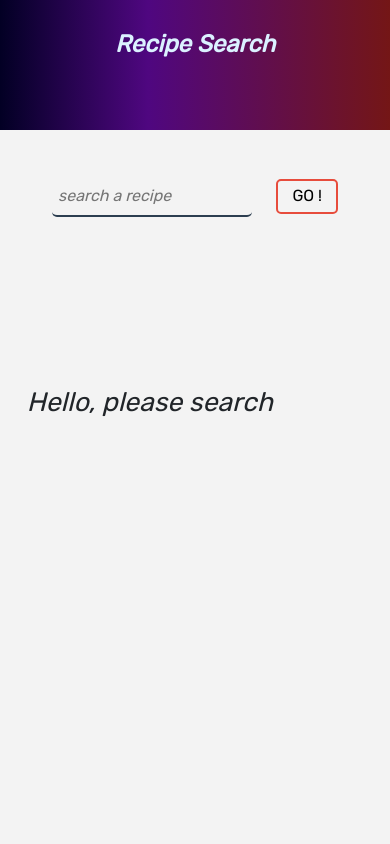
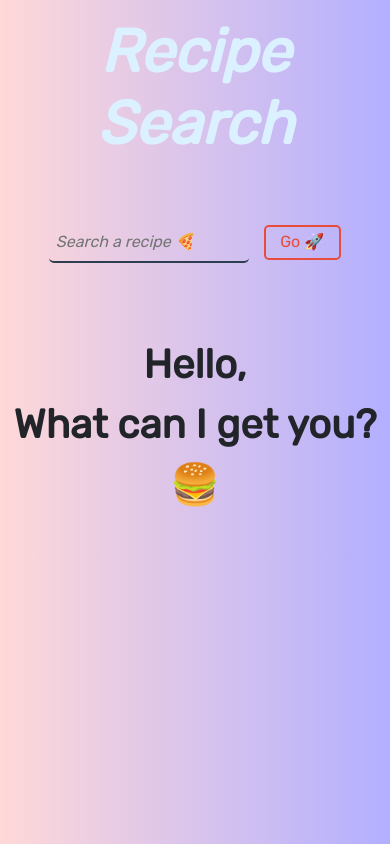
Before and after one commit to ahmedzacky/react-router-playground, a React (Create React App) app: page / in a window 390 px wide. Built offline with nearby package versions, Linux system fonts and the light colour scheme.

Commit message:
emojis, animations

```diff
--- a/package.json
+++ b/package.json
@@ -3,9 +3,9 @@
   "version": "0.1.0",
   "private": true,
   "dependencies": {
+    "aos": "^2.3.4",
     "bootstrap": "^4.1.1",
     "react": "^16.4.1",
-    "react-aos": "^1.0.1",
     "react-dom": "^16.4.1",
     "react-router-dom": "^4.3.1",
     "react-scripts": "1.1.4"
--- a/public/index.html
+++ b/public/index.html
@@ -19,7 +19,7 @@
       work correctly both with client-side routing and a non-root public URL.
       Learn how to configure a non-root public URL by running `npm run build`.
     -->
-    <title>React App</title>
+    <title>Recipe Search</title>
   </head>
   <body>
     <noscript>
--- a/src/App.css
+++ b/src/App.css
@@ -2,7 +2,9 @@
 
 body {
   font-family: 'Rubik', sans-serif;
-  background:#f3f3f3;
+  font:#f3f3f3;
+  background: rgb(116,22,22);
+  background: linear-gradient(90deg, rgba(116,22,22,1) 0%, rgba(255,224,235,1) 0%, rgba(255,216,216,1) 0%, rgba(179,175,255,1) 100%);
 }
 
 img {
@@ -12,9 +14,10 @@ img {
 
 
 .message{
-  margin: 5em 1em;
-  font-size: 20pt;
-  font-style: italic;
+  margin: 5em auto;
+  font-size: 30pt;
+  font-weight: 800;
+
 }
 
 a {
@@ -22,9 +25,9 @@ a {
   font-weight: 700;
 }
 a:hover{
-  color: #e74c3c;
   text-decoration: none;
 }
+
 button:focus {
   outline: none;
 }
@@ -38,11 +41,10 @@ form{
 }
 
 .App-header {
-  background: rgb(2,0,36);
-  background: linear-gradient(90deg, rgba(2,0,36,1) 0%, rgba(79,7,128,1) 38%, rgba(116,22,22,1) 100%);
-  height: 130px;
-  margin-bottom: 3rem;
-  padding: 30px
+  height: 80px;
+  margin: 2rem 0;
+  text-align: center;
+  font-size: 30pt;
 }
 
 #App-title {
@@ -54,16 +56,27 @@ form{
 #App-title a{
   color: #DBF1FF;
 }
+
+form{
+  margin-top: 6rem;
+}
+
+
 .recipe_button {
   border: solid 2px #e74c3c;
   background: transparent;
   padding: 0.4rem 0.6rem;
   margin: 0 0.2rem;
-  border-radius: 1px;
+  border-radius: 5px;
   font-size: 0.8rem;
   text-transform: uppercase;
   font-weight: 500;
   margin-left: 0.7rem;
+}
+
+.recipe_button:hover{
+  background-color: #e74c3c;
+  color: #fff;
 }
 
 .recipes__box {
@@ -90,14 +103,13 @@ form{
   text-transform: uppercase;
   font-weight: 600;
   font-size: 0.8rem;
-   /* letter-spacing: 2px; */
 }
 
 .recipes__subtitle span {
-  text-transform: none;
-  font-weight: 400;
+  font-weight: 800;
+  color: #e74c3c;
   font-size: 0.8rem;
-  letter-spacing: 1px;
+  margin-left: 1em;
 }
 
 .form__input {
@@ -105,7 +117,6 @@ form{
   border: 0;
   border-radius: 5px;
   border-bottom: solid 2px #2c3e50;
-  margin-right: 10px;
   font-style: italic;
   width: 200px;
   padding: 0.4rem;
@@ -118,19 +129,17 @@ form{
   padding: 0.2rem 0.9rem;
   border-radius: 1px;
   font-size: 1rem;
-  text-transform: uppercase;
   font-weight: 500;
   margin-left: 0.9rem;
   border-radius: 5px;
+  color: #e74c3c;
 }
 
 .form__button:hover{
-  border-radius: 5px;
   background-color: #e74c3c;
   color: #DBF1FF;
   cursor: pointer;
 }
-
 
 input[type="text"] {
   outline: none;
@@ -146,9 +155,17 @@ input[type="text"] {
 }
 
 @media only screen and (max-width: 600px) {
+  .App-header {
+    margin: 1rem 0;
+  }
+  form{
+    margin: 8em auto 2em auto;
+  }
+  .message{
+    margin: 1em auto;
+  }
   .active-recipe {
-    margin: 0 0 1em 0;
-    /* max-width: 300px; */
+    margin: 8em 0;
     width: 100%;
     height: 100%;
   }
@@ -175,25 +192,23 @@ input[type="text"] {
 
 .active-recipe__title {
   text-transform: uppercase;
-  letter-spacing: 2px;
-  margin-top: 1em;
-  margin-bottom: 1em;
+  margin: 1em 0;
+  font-weight: bold;
+  font-size: 16pt;
 }
 
 
-.active-recipe__publisher, .active-recipe__website {
+.active-recipe__calories, .active-recipe__website {
   text-transform: uppercase;
   font-size: 1.2rem;
-  margin: 1rem 0;
-  margin-top: 2em;
-
+  margin: 2rem 0;
+  font-weight: bold;
+  font-size: 16pt;
 }
 
-.active-recipe__publisher span {
-  text-transform: none;
-  font-weight: 300;
+.active-recipe__calories span {
   color: #e74c3c;
-  font-style: italic;
+  font-style: bold;
   margin-left: 5px;
 }
 
@@ -210,8 +225,18 @@ input[type="text"] {
   background: transparent;
   padding: 0.2rem 0.9rem;
   margin: 0 0.2rem;
-  border-radius: 1px;
+  border-radius: 5px;
   font-size: 1rem;
   text-transform: uppercase;
   font-weight: 500;
 }
+
+.active-recipe__button:hover{
+  background-color: #e74c3c;
+  color: #fff;
+}
+
+
+.ingredients{
+  margin-bottom: 1em;
+}
--- a/src/App.js
+++ b/src/App.js
@@ -1,22 +1,25 @@
 import React, { Component } from 'react';
 import {Link} from 'react-router-dom';
 import './App.css';
-import Form from './components/Form'
 import {API_KEY, API_ID} from './api'
 import Recipes from './components/Recipes'
 
+
+// a simple form that fetches data from api on submit
+// reponse is submitted to Recipes
 class App extends Component {
   state = {
     recipes: [],
 	hasLoaded: false
 }
+	//for local use add https://cors-anywhere.herokuapp.com/ before api link
   getRecipe = async (e) => {
 	e.preventDefault()
+	this.setState({isLoading: true})
     const recipeName = e.target.elements.recipeName.value
-    const req = await fetch( `https://cors-anywhere.herokuapp.com/https://api.edamam.com/search?q=${recipeName}&app_id=${API_ID}&app_key=${API_KEY}&SameSite=None`)
+    const req = await fetch( `https://api.edamam.com/search?q=${recipeName}&app_id=${API_ID}&app_key=${API_KEY}&SameSite=None`)
     const data = await req.json()
     this.setState({recipes: data.hits, hasLoaded: true})
-    console.log(this.state.recipes)
   }
   render() {
     return (
@@ -24,11 +27,51 @@ class App extends Component {
         	<header className="App-header">
           		<h1 id="App-title"><Link to ="/">Recipe Search</Link></h1>
         	</header>
-        <Form getRecipe={this.getRecipe}/>
+        	<form onSubmit={this.getRecipe} >
+          		<input className="form__input" type="text" name="recipeName" placeholder="Search a recipe 🍕"/>
+          		<button className="form__button">Go  <span role="img" aria-label="emoji">🚀</span></button>
+        	</form>
 			<Recipes data={this.state.recipes} loaded={this.state.hasLoaded}/>
      	 </div>
     );
   }
 }
 
+
+
+
+
+
+
+
+
+
+// const App = () => {
+// 	const [recipes, setRecipes] = useState([]);
+// 	const [hasLoaded, setHasLoaded] = useState(false);
+
+// 	const getRecipe = async(e) =>{
+// 		e.preventDefault()
+// 		const recipeName = e.target.elements.recipeName.value
+// 		const req = await fetch( `https://cors-anywhere.herokuapp.com/https://api.edamam.com/search?q=${recipeName}&app_id=${API_ID}&app_key=${API_KEY}&SameSite=None`)
+// 		const data = await req.json()
+// 		setRecipes(data.hits)
+// 		setHasLoaded(true)
+// 	};
+
+// 	return (
+// 		<div className="App">
+// 		  <header className="App-header">
+// 				<h1 id="App-title"><Link to ="/">Recipe Search</Link></h1>
+// 		  </header>
+// 		  <form onSubmit={getRecipe} >
+// 				<input className="form__input" type="text" name="recipeName" placeholder="search a recipe"/>
+// 				<button className="form__button">Go !</button>
+// 		  </form>
+// 		  <Recipes data={recipes} loaded={hasLoaded}/>
+// 		</div>
+//  	);
+// }
+
+
 export default App;
--- a/src/components/Form.js
+++ /dev/null
@@ -1,11 +0,0 @@
-import React from 'react'
-
-
-const Form = ({getRecipe}) => (
-    <form onSubmit={getRecipe} >
-        <input className="form__input" type="text" name="recipeName" placeholder="search a recipe"/>
-        <button className="form__button">Go !</button>
-    </form>
-)
-
-export default Form
--- a/src/components/Recipe.js
+++ b/src/components/Recipe.js
@@ -1,10 +1,11 @@
 import React from 'react'
 import {Link} from 'react-router-dom'
 
+// creating individual single recipe page
+// mapping over api results and creating a page for each
 
 const Recipe = props => {
     const recipe = props.location.state
-    // const counter = 0
     return (
     <div className="container">
         <header className="App-header">
@@ -14,15 +15,15 @@ const Recipe = props => {
             <div className="col-lg-8 col-md-10 col-sm-12">
                 <h3 className="active-recipe__title">{recipe.label}</h3>
                 <img className="active-recipe__img" src={recipe.image} alt={recipe.label}/>
-            <h4 className="active-recipe__publisher">Calories: <span>{recipe.calories.toFixed()}</span></h4>
-            <p className="active-recipe__website">Details:
+                <h4 className="active-recipe__calories">Calories: <span>{recipe.calories.toFixed()}</span></h4>
+                <div className="active-recipe__website">Details:
                     <p><a href={recipe.url}>{recipe.url > 30 ? `${recipe.url.substring(0, 30)}...` : recipe.url}</a></p>
-            </p>
+                </div>
                 <div className="active-recipe__ingredients">
-            Ingredients:
+                    <div className="ingredients">Ingredients:</div>
                     {recipe.ingredientLines.map((ingredient, i) => <p key={i}>{ingredient}</p>)}
                 </div>
-            <button className="active-recipe__button"><Link to="/">Go Home</Link></button>
+                <button className="active-recipe__button"><Link to="/">I'm full, take me <span role="img" aria-label="emoji">🏡</span></Link></button>
             </div>
         </div>
     </div>
--- a/src/components/Recipes.js
+++ b/src/components/Recipes.js
@@ -1,12 +1,18 @@
 import React from 'react'
 import {Link} from 'react-router-dom'
+import Aos from 'aos'
+import "aos/dist/aos.css"
 
-const Recipes = ({data, loaded}) => (
+// initializing AOS for animations
+Aos.init();
+
+// mapping over api payload to produce search results
+const Recipes = ({data, loaded}) =>(
     <div className="container">
         <div className="row">
             {loaded && data.length > 0 ?
             data.map((recipe, i) => (
-                <div className="col-lg-4" key={i} style={{marginBottom: "2rem"}}>
+                <div data-aos="fade-up" data-aos-duration={1000}  className="col-lg-4" key={i} style={{marginBottom: "2rem"}}>
                     <div className="recipes__box" >
                         <img
                             className="recipe__box-img"
@@ -23,21 +29,23 @@ const Recipes = ({data, loaded}) => (
                             </p>
                         </div>
                         <button className="recipe_button">
+                            {/* since there's no id in payload so link is specified as the no of calories + the index of the array to produce unique results for each search */}
                             <Link to={{
-                                pathname: `/recipe/${recipe.recipe.calories.toFixed()}`,
-                                state: recipe.recipe }} >
-                                View Recipe
+                                pathname: `/recipe/${recipe.recipe.calories.toFixed() + i}`,
+                                state: recipe.recipe
+                            }}>
+                                View Recipe <span role="img" aria-label="emoji">😍</span>
                             </Link>
                         </button>
                     </div>
                 </div>
             ))
             : loaded
-                ? <div className="message">No Data Found :(</div>
-                : <div className="message">Hello, please search</div>
+                ? <div data-aos="fade-right" data-aos-duration={1000} className="message">No recipes Found <span role="img" aria-label="emoji">😭😭</span></div>
+                : <div data-aos="fade-right" data-aos-duration={1000} className="message">Hello, <br/> What can I get you? <span role="img" aria-label="emoji">🍔</span></div>
             }
         </div>
     </div>
+)
 
-)
 export default Recipes
--- a/src/components/Router.js
+++ b/src/components/Router.js
@@ -3,12 +3,14 @@ import { BrowserRouter, Switch, Route} from 'react-router-dom'
 import App from '../App'
 import Recipe from './Recipe'
 
+//applying random key to home page to allow refreshing after loading search results
+// NEVER FORGET TO ADD EXACTTTTT to home route !!!!!
 
 const Router = () => (
     <BrowserRouter>
         <Switch>
-            <Route path="/" component={App} exact/>
-            <Route path="/recipe/:id" component={Recipe}  />
+            <Route path="/" component={App} exact />
+            <Route path="/recipe/:id" component={Recipe} />
         </Switch>
     </BrowserRouter>
 
```
Also changed, not shown: 1 other file (tests, documents, lock files or other folders). Lines whose indentation alone changed are shown as unchanged.
